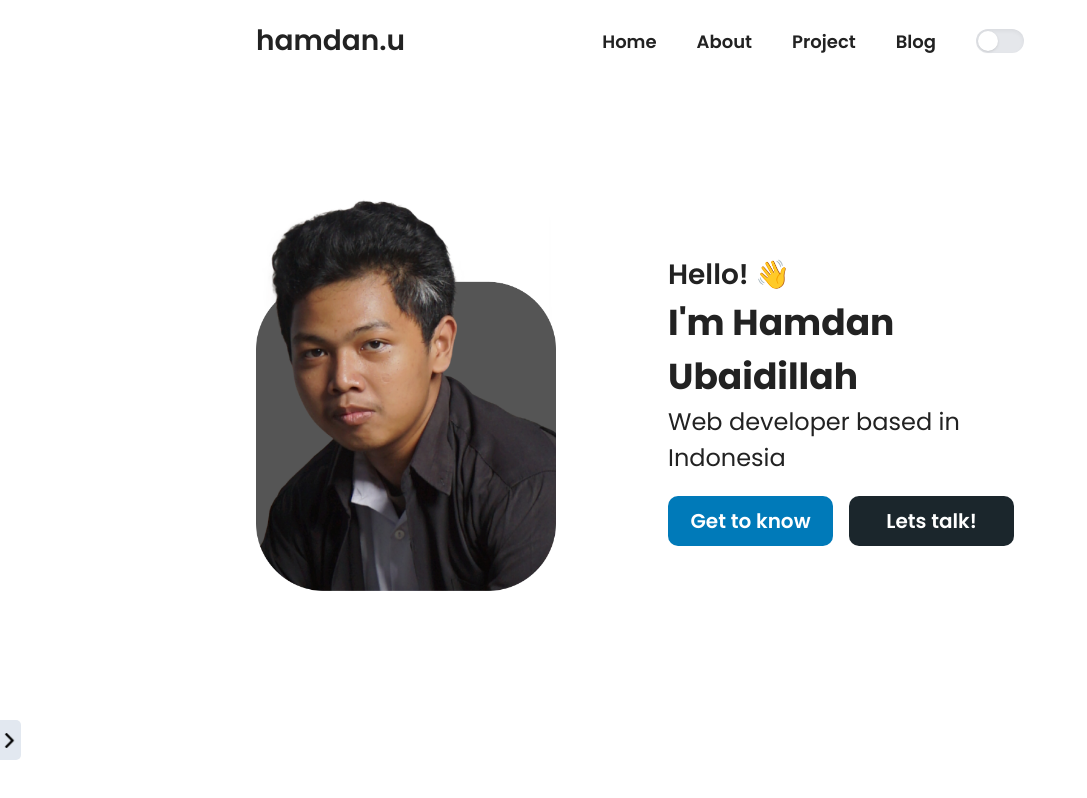
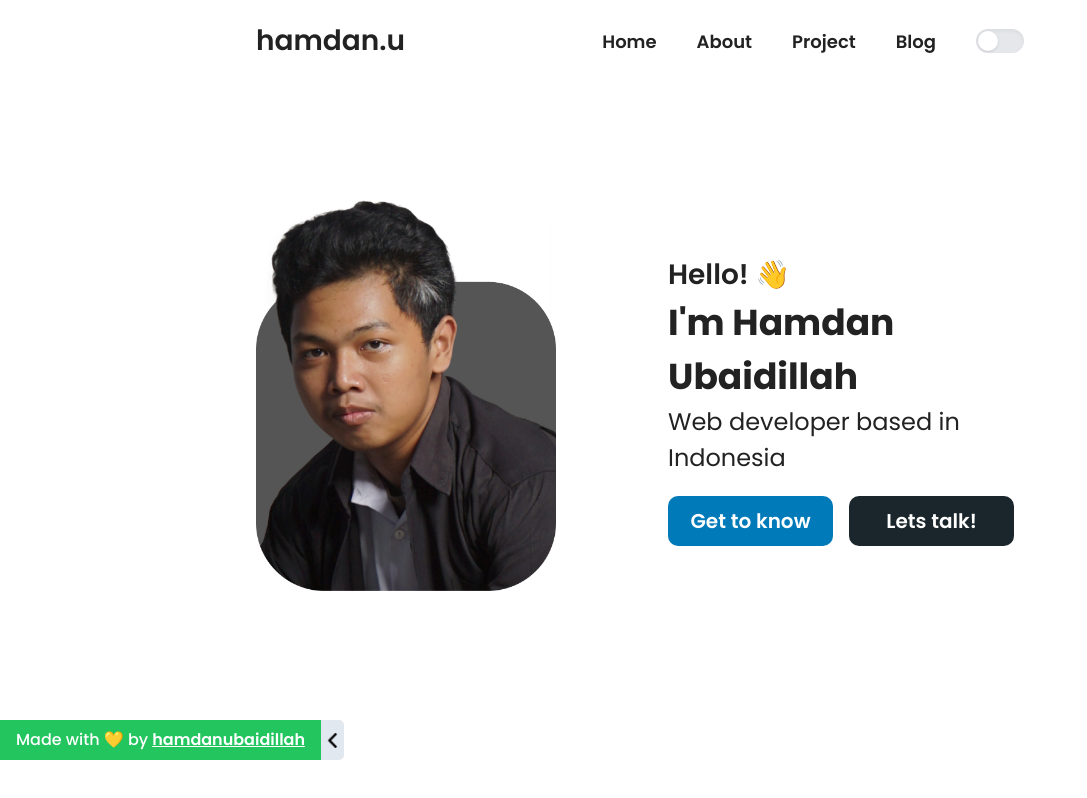
Before and after one commit to hmdnu/my-website, a Next.js app: page / in a window 1280 px wide. Shown: the whole page, without its empty margins (0-1087 px from the left). Built offline with nearby package versions, Linux system fonts and the light colour scheme.

Commit message:
change footer behaviour

```diff
--- a/components/Footer.tsx
+++ b/components/Footer.tsx
@@ -5,7 +5,7 @@ import arrow from "@/public/assets/right-arrow.png";
 import { useState } from "react";
 
 export default function Footer() {
-  const [openFooter, setOpenFooter] = useState(true);
+  const [openFooter, setOpenFooter] = useState(false);
 
   return (
     <>
```
